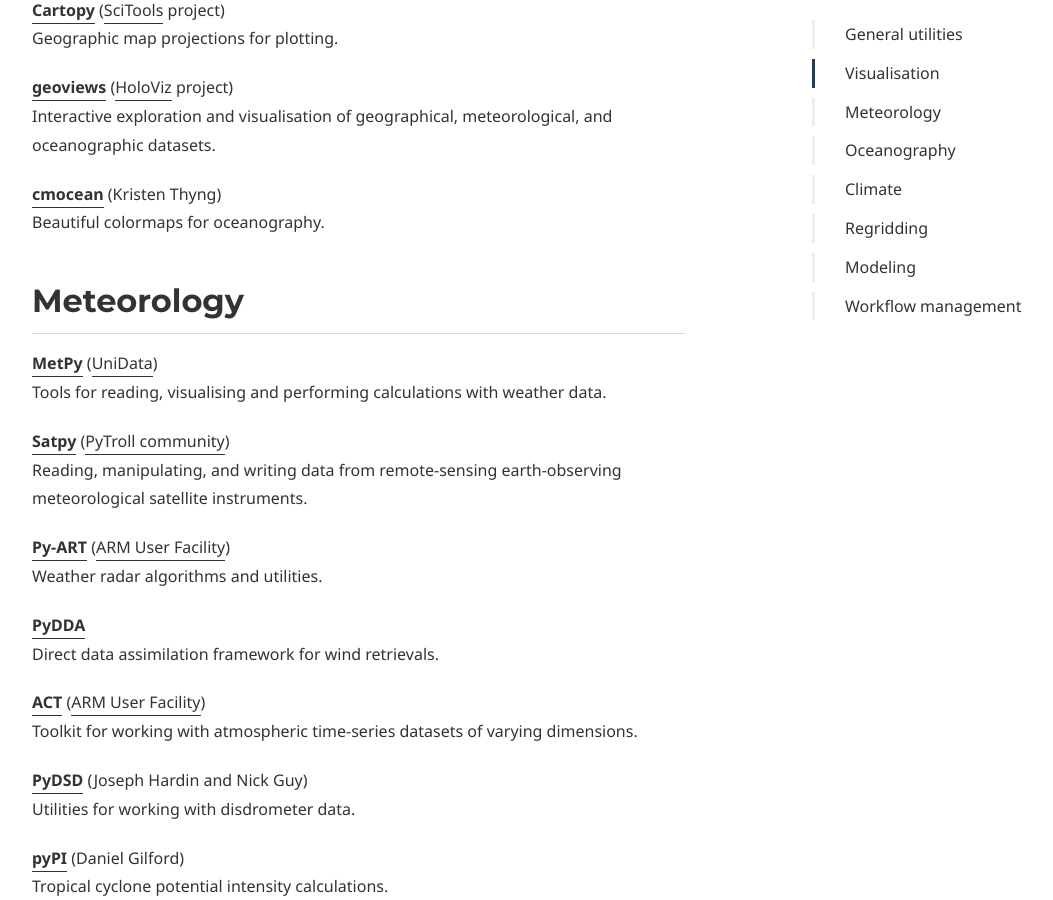
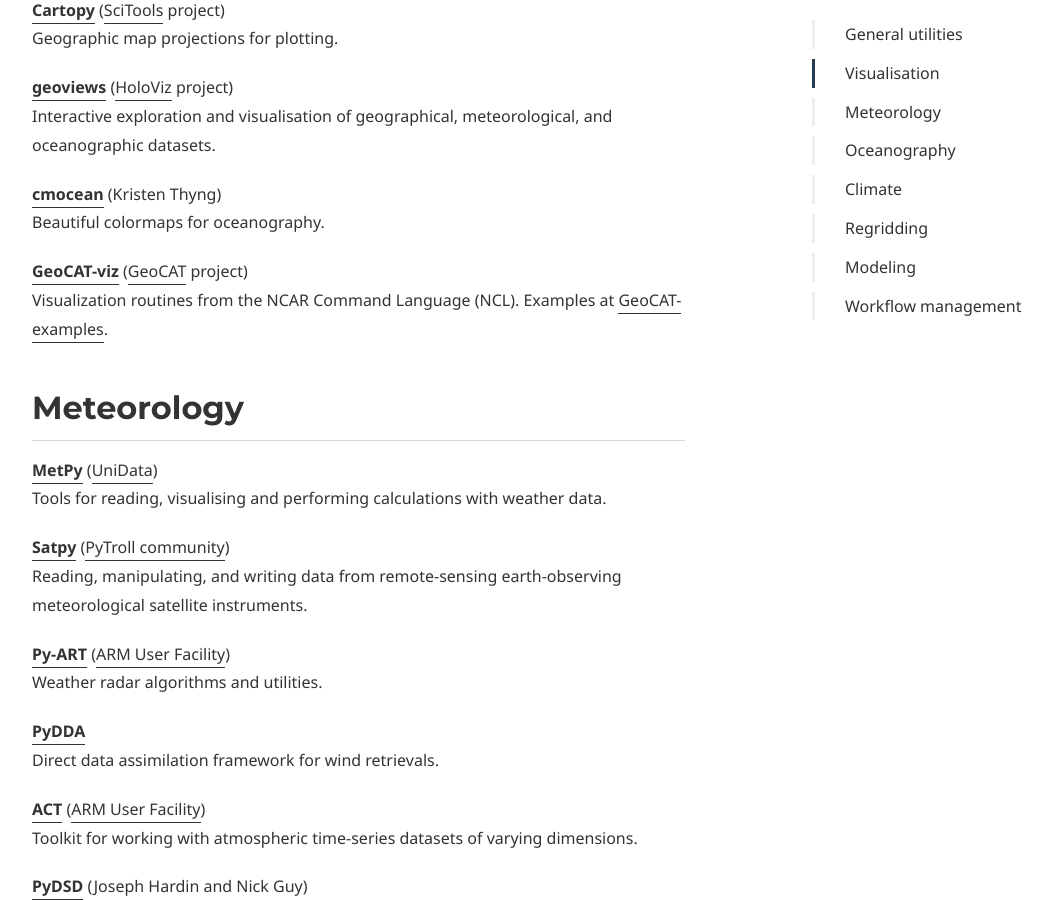
Before and after one commit to PyAOS/pyaos.github.io, a Jekyll site: the page built from packages.md, in a window 1280 px wide and 900 px high, scrolled down 2261 px. Shown: the whole window, without its empty margins (38-1091 px from the left). Built offline with Jekyll 4.4.1, drawn with Linux system fonts in a browser that asks for light colours; some web fonts are replaced.

Commit message:
Add GeoCAT-viz

```diff
--- a/packages.md
+++ b/packages.md
@@ -90,6 +90,10 @@
 
 **[cmocean](https://matplotlib.org/cmocean/)** (Kristen Thyng)
 Beautiful colormaps for oceanography.
+
+**[GeoCAT-viz](https://geocat-viz.readthedocs.io/en/latest/)** ([GeoCAT](https://geocat.ucar.edu/) project)
+Visualization routines from the NCAR Command Language (NCL).
+Examples at [GeoCAT-examples](https://geocat-examples.readthedocs.io/en/latest/).
 
 ## Meteorology
 
```
